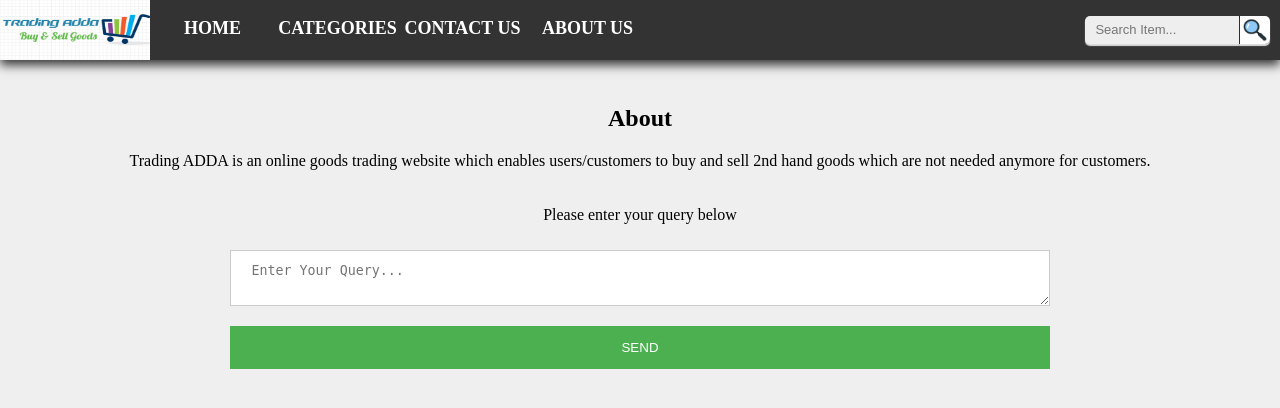
After one commit to ksp1998/Trading-ADDA, a PHP site: page /TRADINGADDA/about_us.php in a window 1280 px wide. The commit adds this page. Shown: the top 408 px of the page. Run offline with PHP 8.4, Linux system fonts and the light colour scheme; some web fonts are replaced.

Commit message:
TradingADDA

```diff
--- /dev/null
+++ b/about_us.php
@@ -0,0 +1,30 @@
+<!DOCTYPE html>
+<html lang="en" dir="ltr">
+  <head>
+    <meta charset="utf-8">
+    <title>Trade Adda</title>
+    <link type="text/css" rel="stylesheet" href="styles/theme.css" />
+    <link type="text/css" rel="stylesheet" href="styles/login.css" />
+  </head>
+  <body>
+    <?php
+      include('menu.php');
+    ?>
+    <div class="container">
+      <div id="about">
+          <h2>About</h2>
+          Trading ADDA is an online goods trading website which enables users/customers to buy and sell 2nd hand goods which are not needed anymore for customers.
+      </div>
+      <div id="contact">
+        <form action="?" method="post">
+          <br><br>Please enter your query below<br><br>
+          <textarea placeholder="Enter Your Query..." ></textarea>
+          <input type="submit" name="submit" value="SEND">
+        </form>
+      </div>
+    </div>
+    <script>
+      document.getElementById("login_btn").style.display = 'none';
+    </script>
+  </body>
+</html>
--- a/home.php
+++ b/home.php
@@ -43,6 +43,9 @@
         include('login.php');
       ?>
     </div>
+    <?php
+      include('footer.html');
+    ?>
     <script>
       // Get the form
       var container = document.getElementById('show_login_form');
--- a/menu.php
+++ b/menu.php
@@ -22,8 +22,8 @@
         </div>
       </div>
 
-      <a class="menu_link" href="help.php"><p align="center">HELP</p></a>
-      <a class="menu_link" href="contact_us.php"><p align="center">ABOUT US</p></a>
+      <a class="menu_link" href="about_us.php"><p align="center">CONTACT US</p></a>
+      <a class="menu_link" href="about_us.php"><p align="center">ABOUT US</p></a>
       <!--<a class="user_link" href="signup.php"><p align="center">SIGN UP</p></a>-->
       <button id="login_btn" class="user_link" onclick="document.getElementById('show_login_form').style.display='block'"><p align="center">LOGIN</p></button>
       <p class="search_box">
--- a/styles/login.css
+++ b/styles/login.css
@@ -16,7 +16,7 @@
   box-shadow: 0px 5px 10px #333;
 }
 
-#login_form input, #register_form input, #contact {
+#login_form input, #register_form input, #contact textarea{
   width: 100%;
   padding: 12px 20px;
   margin: 8px 0;
@@ -69,3 +69,27 @@ input[type=submit] {
   color: red;
   cursor: pointer;
 }
+
+.container {
+  width: 80%;
+  height: 100%;
+  padding: 25px;
+  margin: auto;
+  margin-top: 60px;
+  background-color: #efefef;
+}
+
+#about {
+  width: 100%;
+  margin: auto;
+}
+
+#contact {
+  width: 80%;
+  margin: auto;
+}
+
+body {
+  margin: 0;
+  background-color: #efefef;
+}
--- a/styles/theme.css
+++ b/styles/theme.css
@@ -4,6 +4,7 @@ body {
   //background-size: auto;
   //background-attachment: fixed;
   font-family: 'ZCOOL XiaoWei', serif;
+  margin: 0;
 }
 
 .nav_bar {
@@ -68,7 +69,7 @@ body {
   opacity: 1;
   display: none;
   position: fixed;
-  margin-top: 58px;
+  margin-top: 50px;
   margin-left: 275px;
   background-color: #fcfcfc;
   width: 125px;
@@ -92,6 +93,10 @@ body {
 
 .dropdown:hover .categories {
   display: block;
+}
+
+.dropdown:hover .menu_link {
+  color: lightgreen;
 }
 
 .search_box {
@@ -138,3 +143,7 @@ body {
   box-shadow: 0 2px 1px #ddd;
   border-left: 0.5px solid;
 }
+
+#footer {
+
+}
```
Also changed, not shown: contact_us.php (deleted, +0 -16 lines), footer.html (added, +21 -0 lines), help.php (deleted, +0 -24 lines), login.php (+14 -9 lines), scripts/db_connection.php (added, +11 -0 lines), styles/home.css (+2 -14 lines).
